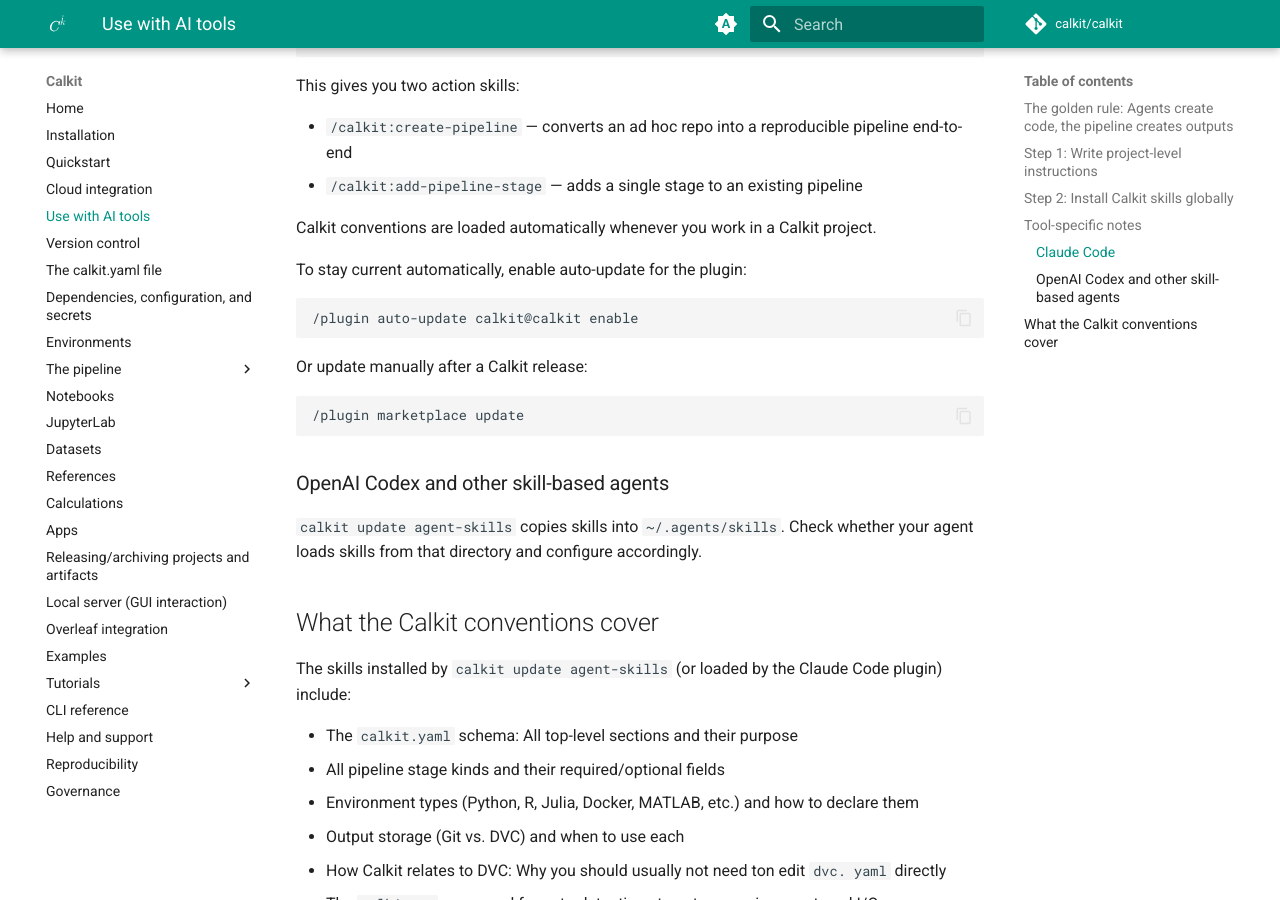
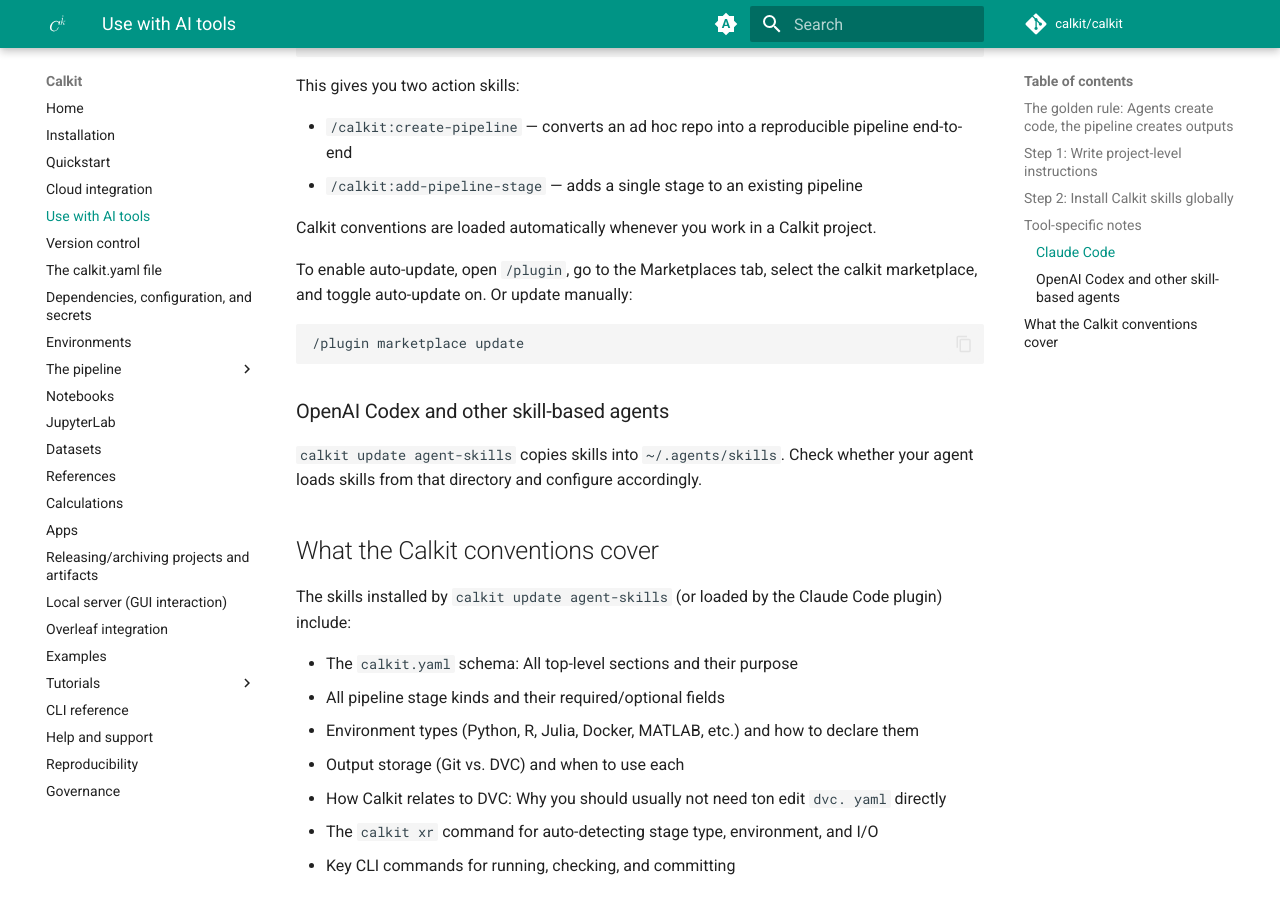
Before and after one commit to calkit/calkit, an MkDocs documentation site: the page built from docs/ai-tools.md, in a window 1280 px wide and 900 px high, scrolled down 1977 px. Built offline with MkDocs 1.6.1 and Material for MkDocs 9.7.7, drawn with Linux system fonts in a browser that asks for light colours; comment, search, counter and statistics services are not loaded.

Commit message:
Update auto-update instructions for Claude plugin

````diff
--- a/docs/ai-tools.md
+++ b/docs/ai-tools.md
@@ -106,13 +106,8 @@
 Calkit conventions are loaded automatically whenever you work in a Calkit
 project.
 
-To stay current automatically, enable auto-update for the plugin:
-
-```
-/plugin auto-update calkit@calkit enable
-```
-
-Or update manually after a Calkit release:
+To enable auto-update, open `/plugin`, go to the Marketplaces tab, select
+the calkit marketplace, and toggle auto-update on. Or update manually:
 
 ```
 /plugin marketplace update
````
